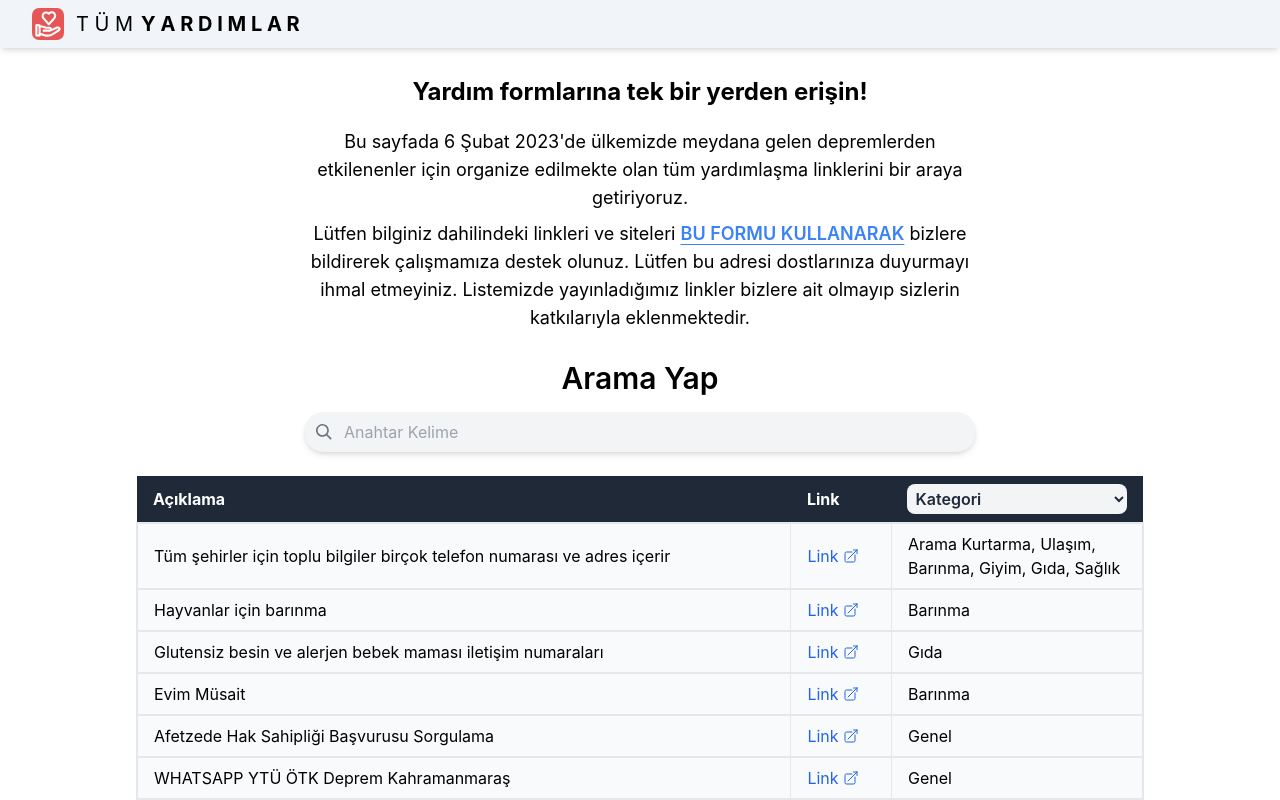
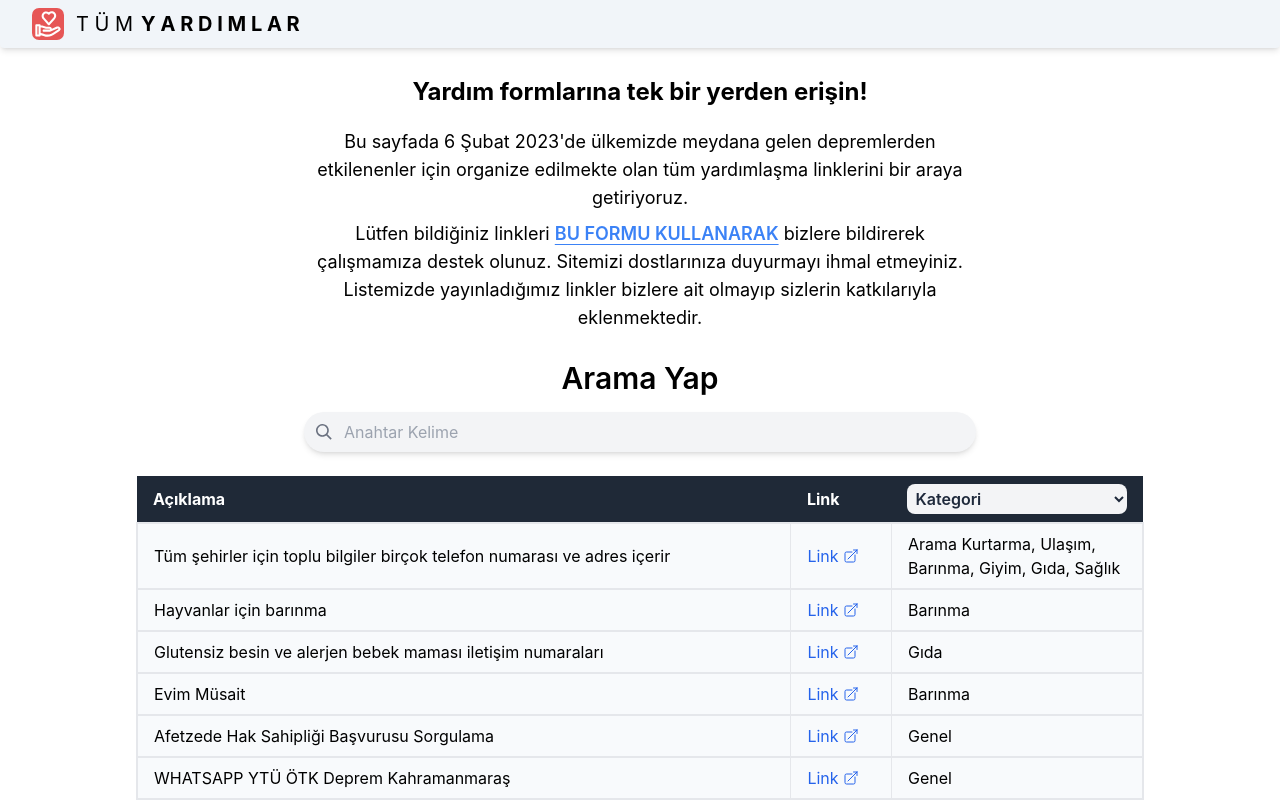
Before and after one commit to alparslandeniz/tumyardimlar, a React (Create React App) app: page / in a window 1280 px wide. Shown: the top 800 px of the page. Built offline with nearby package versions, Linux system fonts and the light colour scheme.

Commit message:
Update Home.jsx

```diff
--- a/src/Components/Home.jsx
+++ b/src/Components/Home.jsx
@@ -14,14 +14,14 @@ const Home = () => {
         </p>
         <p className="md:text-lg max-w-2xl text-center">
           {" "}
-          Lütfen bilginiz dahilindeki linkleri ve siteleri{" "}
+          Lütfen bildiğiniz linkleri{" "}
           <a
             href="https://forms.gle/sEogKJQv3C19Dypn8"
             className="text-blue-500 font-semibold underline underline-offset-4 "
           >
             BU FORMU KULLANARAK
           </a>{" "}
-          bizlere bildirerek çalışmamıza destek olunuz. Lütfen bu adresi
+          bizlere bildirerek çalışmamıza destek olunuz. Sitemizi
           dostlarınıza duyurmayı ihmal etmeyiniz. Listemizde yayınladığımız linkler bizlere ait olmayıp sizlerin katkılarıyla eklenmektedir.
         </p>
       </div>
```
